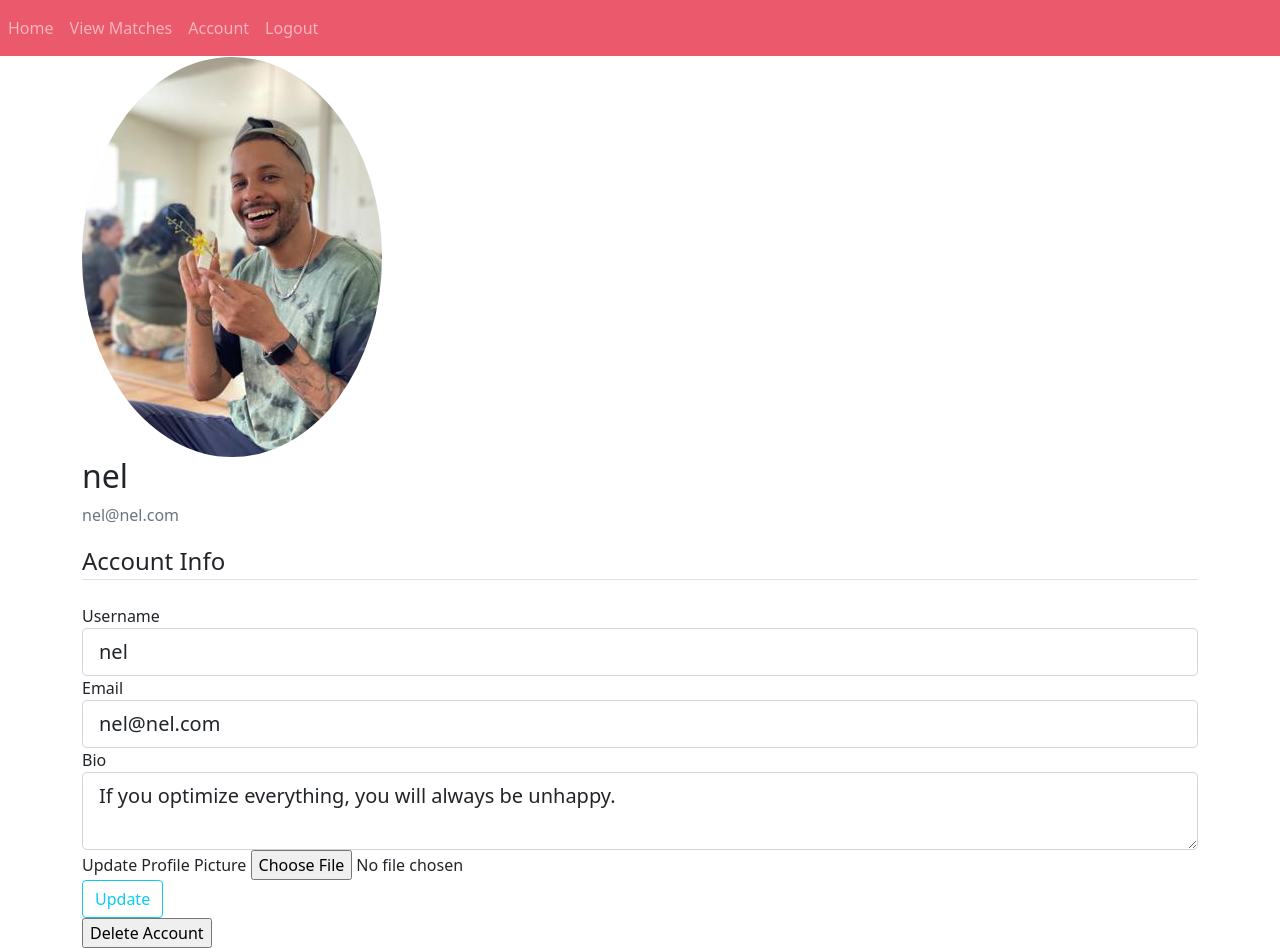
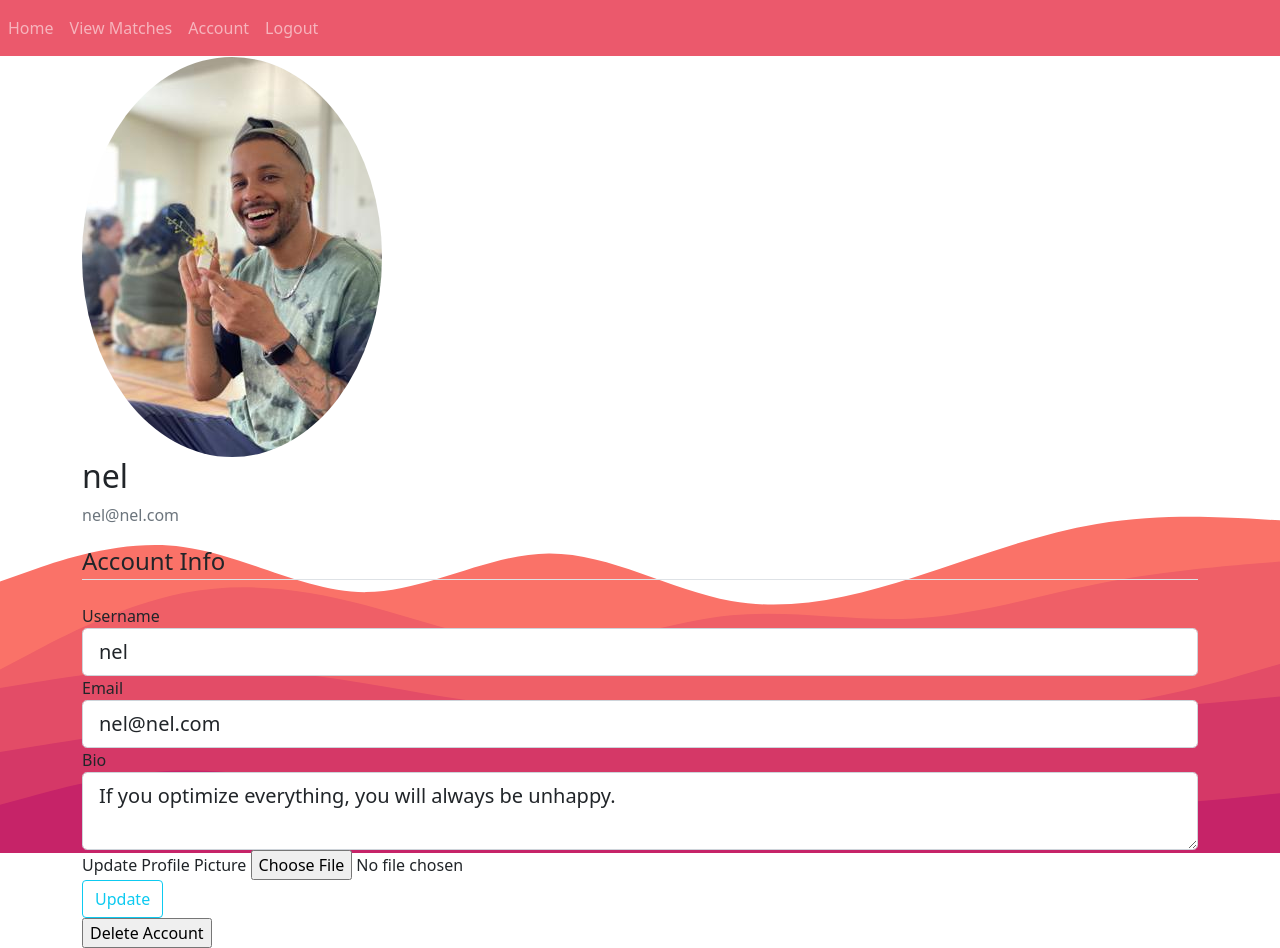
Before and after one commit to nel909son/mounti2, a Flask app: page /account in a window 1280 px wide. Run offline with Flask 2, Linux system fonts and the light colour scheme; a user stored in the database is signed in; some libraries are stand-ins or nearby versions.

Commit message:
added svg background

```diff
--- a/website/routes.py
+++ b/website/routes.py
@@ -64,10 +64,10 @@ def login():
 @login_required
 def user(username):
     page = request.args.get('page', 1, type=int)
-    posts = Post.query.paginate(page = page, per_page = 1)
+
     users = User.query.paginate(page = page, per_page = 1)
     form = EmptyForm()
-    return render_template('home.html', users=users, posts=posts, form=form)
+    return render_template('home.html', users=users,  form=form)
 
 @app.route("/")
 @app.route("/logout")
--- a/website/templates/base.html
+++ b/website/templates/base.html
@@ -12,7 +12,7 @@
    <!-- <link rel="stylesheet" href="../static/login.css"> -->
     <title>{% block title %} {% endblock %}</title>
 </head>
-<body style="background-color: white">
+<body style="background-image: url(../static/layered-waves-haikei.svg); background-repeat: no-repeat; background-size: cover; height: 100vh;">
     <nav class="navbar navbar-expand-lg navbar-dark " style="background-color: rgb(235,89,108); border-bottom: 1px white solid;">
       <button class="navbar-toggler" type="button" data-toggle="collapse" data-target="#navbar"><span class="navbar-toggler-icon"></span></button>
       <div class="collapse navbar-collapse" id="navbar">
```
Also changed, not shown: website/site.db, website/static/layered-waves-haikei.svg (added).
